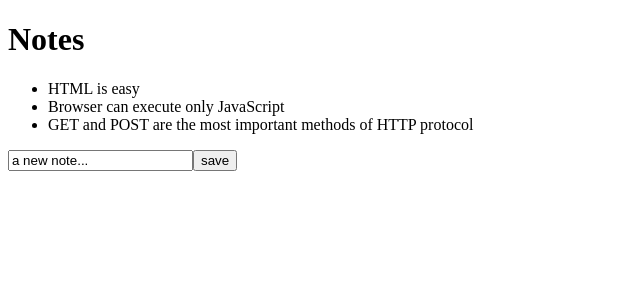
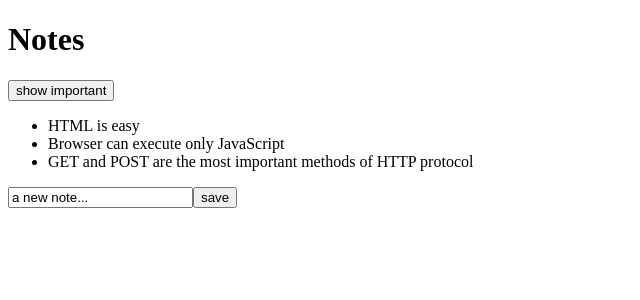
Before and after one commit to staeff/fullstackopen-notes, a React (Create React App) app: page / in a window 1280 px wide. Shown: the top 300 px of the page, without its empty margins (0-640 px from the left). Built offline with nearby package versions, Linux system fonts and the light colour scheme.

Commit message:
Add button toggle to show/hide important notes

```diff
--- a/src/App.js
+++ b/src/App.js
@@ -39,6 +39,9 @@ const App = (props) => {
   return (
     <div>
       <h1>Notes</h1>
+      <button onClick={() => setShowAll(!showAll)}>
+        show {showAll ? 'important' : 'all'}
+      </button>
       <ul>
         {notesToShow.map(note =>
           <Note key={note.id} note={note} />
```
